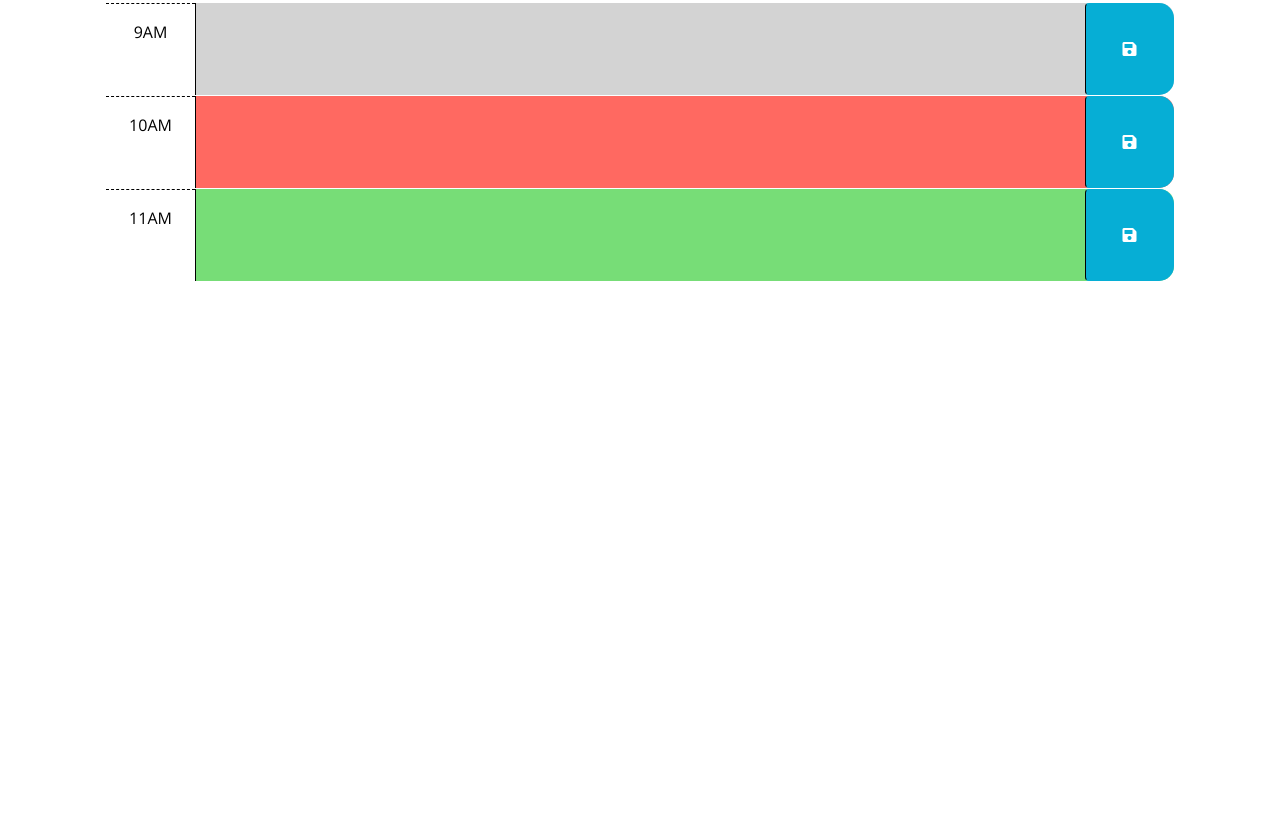
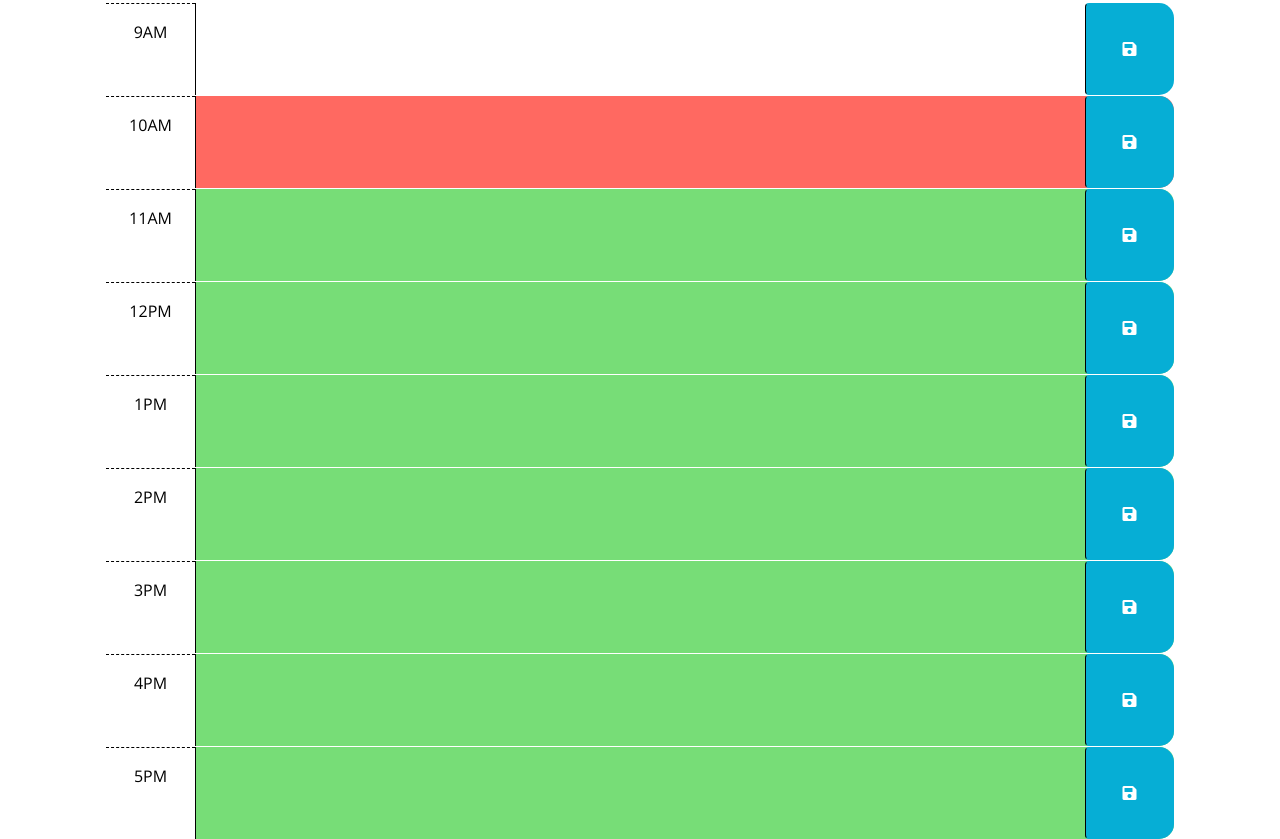
Before and after one commit to Thvt1guy/module-5-challenge-work-day-scheduler, a plain HTML site: page Develop/index.html in a window 1280 px wide. Shown: the part 300-1139 px from the top of the page. Before the commit the page ends 800 px from the top, so only its background shows below. Drawn offline with nearby package versions, Linux system fonts and the light colour scheme.

Commit message:
timeblockid now shows in console.log, rn im comparing a string to an integer, need to change timeBLockId to an integer

```diff
--- a/Develop/index.html
+++ b/Develop/index.html
@@ -1,23 +1,14 @@
 <!DOCTYPE html>
 <html lang="en">
+
 <head>
   <meta charset="UTF-8" />
   <meta name="viewport" content="width=device-width, initial-scale=1.0" />
   <meta http-equiv="X-UA-Compatible" content="ie=edge" />
-    <link
-      rel="stylesheet"
-      href="https://cdn.jsdelivr.net/npm/bootstrap@5.1.3/dist/css/bootstrap.min.css"
-    />
-    <link
-      rel="stylesheet"
-      href="https://use.fontawesome.com/releases/v5.8.1/css/all.css"
-      integrity="sha384-50oBUHEmvpQ+1lW4y57PTFmhCaXp0ML5d60M1M7uH2+nqUivzIebhndOJK28anvf"
-      crossorigin="anonymous"
-    />
-    <link
-      href="https://fonts.googleapis.com/css?family=Open+Sans&display=swap"
-      rel="stylesheet"
-    />
+  <link rel="stylesheet" href="https://cdn.jsdelivr.net/npm/bootstrap@5.1.3/dist/css/bootstrap.min.css" />
+  <link rel="stylesheet" href="https://use.fontawesome.com/releases/v5.8.1/css/all.css"
+    integrity="sha384-50oBUHEmvpQ+1lW4y57PTFmhCaXp0ML5d60M1M7uH2+nqUivzIebhndOJK28anvf" crossorigin="anonymous" />
+  <link href="https://fonts.googleapis.com/css?family=Open+Sans&display=swap" rel="stylesheet" />
   <link rel="stylesheet" href="style.css" />
   <title>Work Day Scheduler</title>
 </head>
@@ -40,7 +31,7 @@
         -->
 
     <!-- Example of a past time block. The "past" class adds a gray background color. -->
-      <div id="hour-9" class="row time-block past">
+    <div id="hour-9" class="row time-block">
       <div class="col-2 col-md-1 hour text-center py-3">9AM</div>
       <textarea class="col-8 col-md-10 description" rows="3"> </textarea>
       <button class="btn saveBtn col-2 col-md-1" aria-label="save">
@@ -65,14 +56,54 @@
         <i class="fas fa-save" aria-hidden="true"></i>
       </button>
     </div>
+    <div id="hour-12" class="row time-block future">
+      <div class="col-2 col-md-1 hour text-center py-3">12PM</div>
+      <textarea class="col-8 col-md-10 description" rows="3"> </textarea>
+      <button class="btn saveBtn col-2 col-md-1" aria-label="save">
+        <i class="fas fa-save" aria-hidden="true"></i>
+      </button>
+    </div>
+    <div id="hour-13" class="row time-block future">
+      <div class="col-2 col-md-1 hour text-center py-3">1PM</div>
+      <textarea class="col-8 col-md-10 description" rows="3"> </textarea>
+      <button class="btn saveBtn col-2 col-md-1" aria-label="save">
+        <i class="fas fa-save" aria-hidden="true"></i>
+      </button>
+    </div>
+    <div id="hour-14" class="row time-block future">
+      <div class="col-2 col-md-1 hour text-center py-3">2PM</div>
+      <textarea class="col-8 col-md-10 description" rows="3"> </textarea>
+      <button class="btn saveBtn col-2 col-md-1" aria-label="save">
+        <i class="fas fa-save" aria-hidden="true"></i>
+      </button>
+    </div>
+    <div id="hour-15" class="row time-block future">
+      <div class="col-2 col-md-1 hour text-center py-3">3PM</div>
+      <textarea class="col-8 col-md-10 description" rows="3"> </textarea>
+      <button class="btn saveBtn col-2 col-md-1" aria-label="save">
+        <i class="fas fa-save" aria-hidden="true"></i>
+      </button>
+    </div>
+    <div id="hour-16" class="row time-block future">
+      <div class="col-2 col-md-1 hour text-center py-3">4PM</div>
+      <textarea class="col-8 col-md-10 description" rows="3"> </textarea>
+      <button class="btn saveBtn col-2 col-md-1" aria-label="save">
+        <i class="fas fa-save" aria-hidden="true"></i>
+      </button>
+    </div>
+    <div id="hour-17" class="row time-block future">
+      <div class="col-2 col-md-1 hour text-center py-3">5PM</div>
+      <textarea class="col-8 col-md-10 description" rows="3"> </textarea>
+      <button class="btn saveBtn col-2 col-md-1" aria-label="save">
+        <i class="fas fa-save" aria-hidden="true"></i>
+      </button>
+    </div>
 
     <script src="https://code.jquery.com/jquery-3.4.1.min.js"></script>
-    <script
-      src="https://cdn.jsdelivr.net/npm/dayjs@1.11.3/dayjs.min.js"
-      integrity="sha256-iu/zLUB+QgISXBLCW/mcDi/rnf4m4uEDO0wauy76x7U="
-      crossorigin="anonymous"
-    ></script>
+    <script src="https://cdn.jsdelivr.net/npm/dayjs@1.11.3/dayjs.min.js"
+      integrity="sha256-iu/zLUB+QgISXBLCW/mcDi/rnf4m4uEDO0wauy76x7U=" crossorigin="anonymous"></script>
 
     <script src="script.js"></script>
 </body>
+
 </html>
--- a/Develop/script.js
+++ b/Develop/script.js
@@ -6,13 +6,22 @@ $(function () {
   var date = dayjs().format('ddd-MMMM-DD-YYYY');
   $('#currentDay').text(date);
 
-  $('.saveBtn').on('click', function () {
-    $('.time-block')
-  });
-  // TODO: Add a listener for click events on the save button. This code should
-  // use the id in the containing time-block as a key to save the user input in
-  // local storage. HINT: What does `this` reference in the click listener
-  // function? How can DOM traversal be used to get the "hour-x" id of the
+  // TODO: Add a listener for click events on the save button.
+  $('.saveBtn').on('click', myFunction);
+
+  // This code should use the id in the containing time-block as a key to save the user input in local storage.
+  //  HINT: What does `this` reference in the click listener function?
+
+  function myFunction() {
+    var key = $(this).parent().attr('id');
+    var value = $(this).siblings('.description').val();
+
+
+    localStorage.setItem(key, value);
+  }
+
+
+  //  How can DOM traversal be used to get the "hour-x" id of the
   // time-block containing the button that was clicked? How might the id be
   // useful when saving the description in local storage?
   //
@@ -21,6 +30,21 @@ $(function () {
   // attribute of each time-block be used to conditionally add or remove the
   // past, present, and future classes? How can Day.js be used to get the
   // current hour in 24-hour time?
+  function time() {
+    var currentHour =  dayjs().hour();
+    $('.time-block').each(function (index, value){
+      var timeBlockId = $(this).attr('id');
+      console.log(timeBlockId);
+      if (timeBlockId < currentHour) {
+        timeBlockId.addClass('past');
+      }
+      //figure out how to convert string to integers
+      //when its transfered to integers
+
+    });
+
+  }
+  time();
   //
   // TODO: Add code to get any user input that was saved in localStorage and set
   // the values of the corresponding textarea elements. HINT: How can the id
```
Lines whose indentation alone changed are shown as unchanged.
